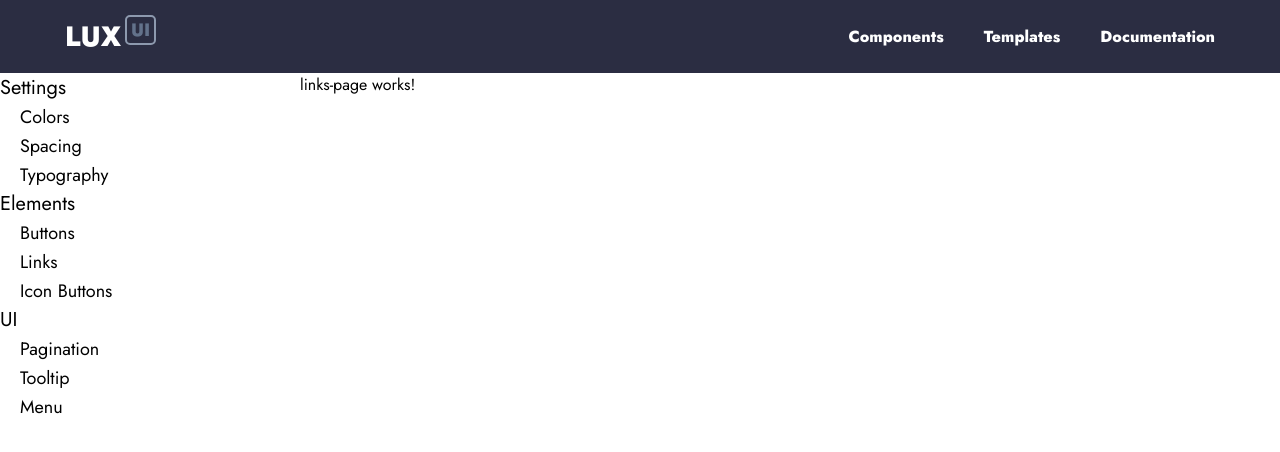
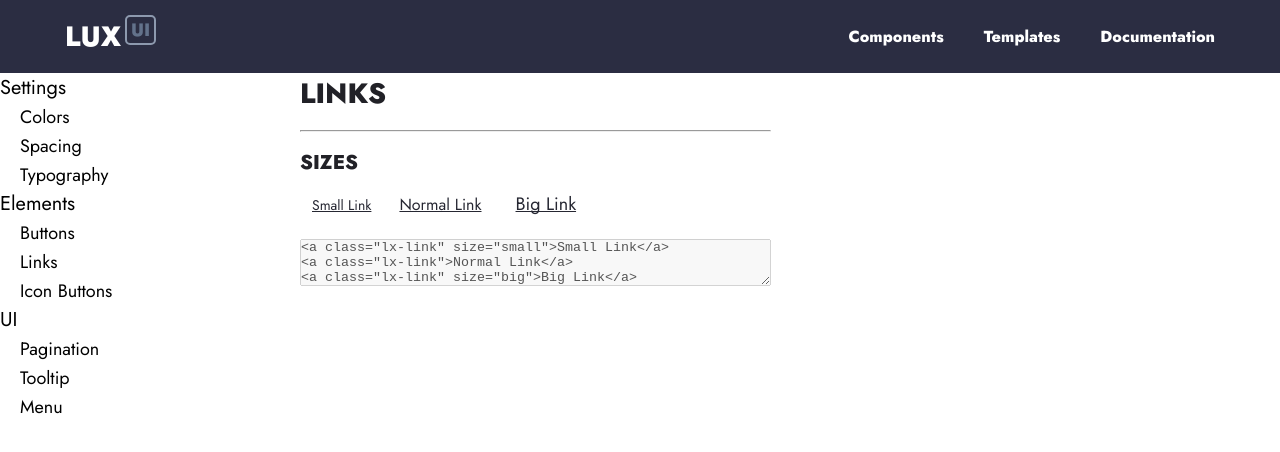
Before and after one commit to lux-ui/luxui, an Angular app: page /elements/links in a window 1280 px wide. Shown: the top 452 px of the page. Built offline with nearby package versions, Linux system fonts and the light colour scheme.

Commit message:
develop | Add links

```diff
--- a/src/app/documentation/elements/pages/links-page/links-page.component.html
+++ b/src/app/documentation/elements/pages/links-page/links-page.component.html
@@ -1 +1,12 @@
-<p>links-page works!</p>
+<h1 class="mb-16">Links</h1>
+<hr />
+
+<h3 class="mt-16">Sizes</h3>
+<a class="lx-link m-8" size="small">Small Link</a>
+<a class="lx-link m-8">Normal Link</a>
+<a class="lx-link m-8" size="big">Big Link</a>
+<textarea disabled rows="3" class="full-width my-8">
+<a class="lx-link" size="small">Small Link</a>
+<a class="lx-link">Normal Link</a>
+<a class="lx-link" size="big">Big Link</a></textarea
+>
--- a/src/app/luxui/assets/styles/elements/_buttons.scss
+++ b/src/app/luxui/assets/styles/elements/_buttons.scss
@@ -134,11 +134,11 @@ button {
 //   &.light {
 //     @include fab-button(
 //       $color-gray-100,
-//       $color-blue-900,
-//       $color-blue-400,
-//       $color-blue-200,
-//       $color-blue-200,
-//       $color-blue-300,
+//       $color-primary-900,
+//       $color-primary-400,
+//       $color-primary-200,
+//       $color-primary-200,
+//       $color-primary-300,
 //       $color-gray-300,
 //       $color-gray-600
 //     );
@@ -293,53 +293,32 @@ button {
 //  }
 //}
 //
-//.link-button {
-//  @include base-button();
-//  color: $color-blue-700;
-//  padding: 4px 8px;
-//  text-decoration: none;
-//  outline: none;
-//  @extend .p1;
-//
-//  &.sm {
-//    @extend .p3;
-//
-//    i {
-//      font-size: 16px;
-//    }
-//  }
-//
-//  &.loading {
-//    @include spinner($color-blue-700, 16px);
-//    padding-right: 38px;
-//
-//    &::before {
-//      left: unset;
-//      right: 8px;
-//    }
-//  }
-//
-//  &:hover {
-//    background-color: $color-blue-200;
-//  }
-//
-//
-//  &:focus-visible {
-//    background-color: unset;
-//    @include outline(2px, -2px);
-//  }
-//
-//  &:active {
-//    background-color: $color-blue-300 !important;
-//    outline: none !important;
-//  }
-//
-//  span {
-//    text-decoration: underline;
-//    text-decoration-skip-ink: none;
-//  }
-//
-//  i {
-//    margin-right: 8px;
-//  }
-//}
+.lx-link {
+  @include base-button();
+  color: $color-primary-700;
+  padding: 4px 8px;
+
+  &[size="small"] {
+    padding: 2px 4px;
+    font-size: 14px;
+  }
+
+  &[size="big"] {
+    padding: 6px 10px;
+    font-size: 18px;
+  }
+
+  &:hover {
+    background-color: $color-secondary-300;
+  }
+
+  &:focus-visible {
+    background-color: unset;
+    @include outline(2px, -2px);
+  }
+
+  &:active {
+    background-color: $color-secondary-200 !important;
+    outline: none !important;
+  }
+}
```
